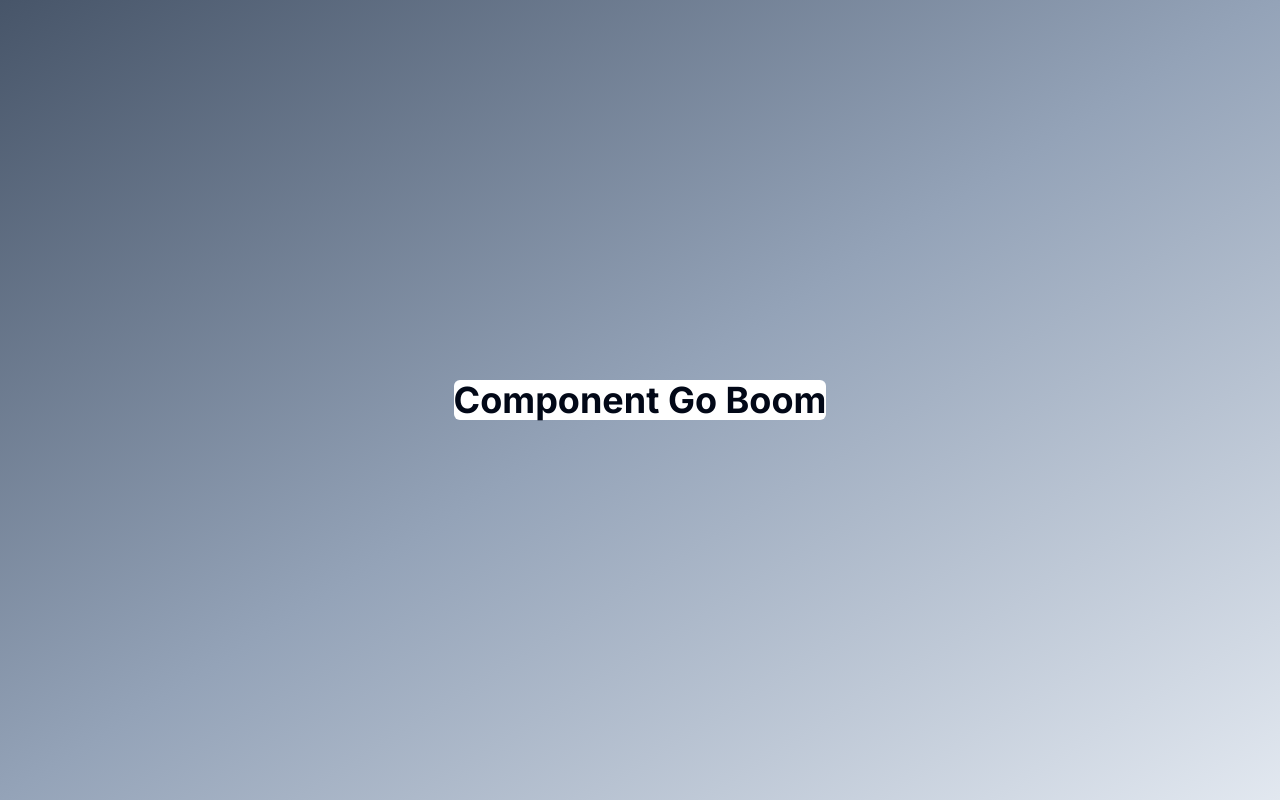
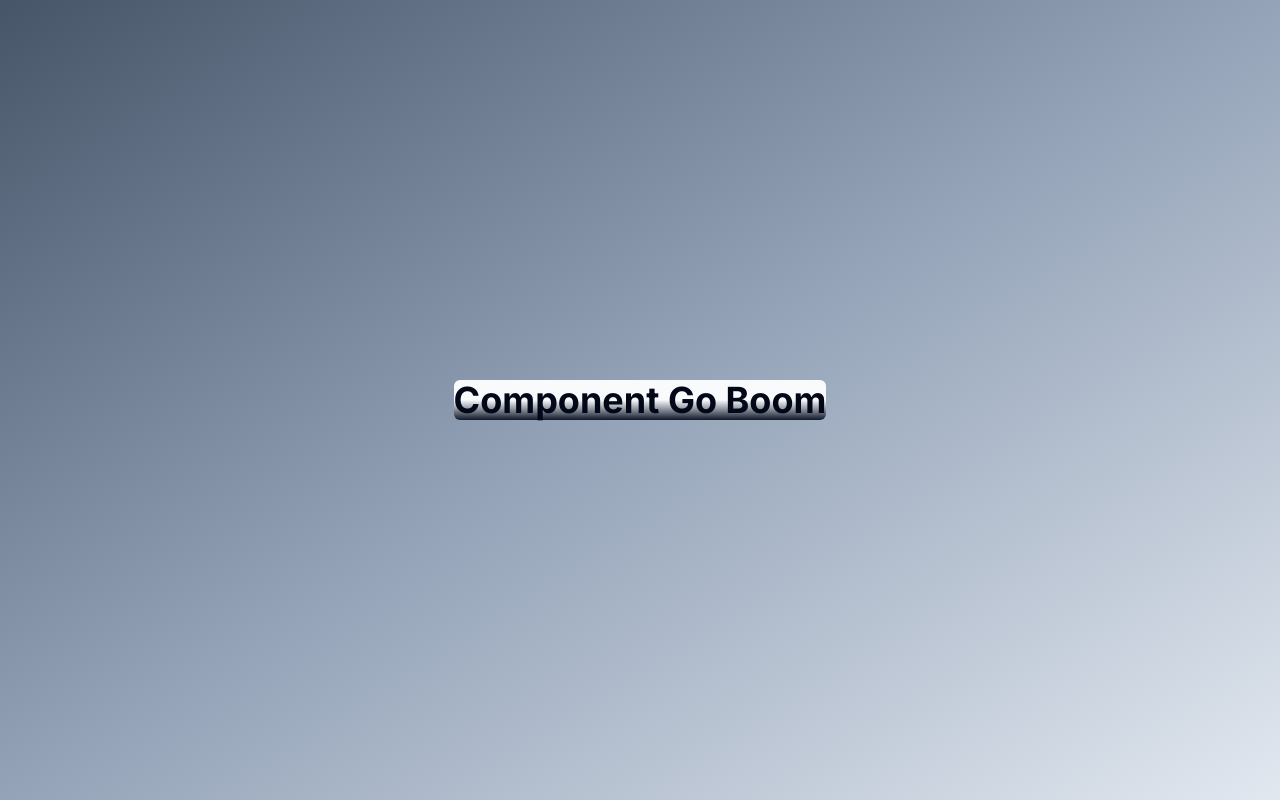
Before and after one commit to DRIZZTAR/component-library, a Next.js app: page / in a window 1280 px wide. Built offline with nearby package versions, Linux system fonts and the light colour scheme.

Commit message:
exploring same active gradient color as from color to create hard stop

```diff
--- a/app/page.tsx
+++ b/app/page.tsx
@@ -2,7 +2,7 @@ export default function Home() {
   return (
     <main className="flex min-h-screen flex-col items-center justify-center bg-gradient-to-br from-slate-600 via-slate-400 to-slate-200 p-24">
       <div>
-        <h1 className="text-4xl font-bold bg-white/100 rounded-md text-center">
+        <h1 className="text-4xl font-bold bg-gradient-to-b from-slate-50 via-slate-50 to-slate-900 rounded-md text-center">
           Component Go Boom
         </h1>
       </div>
```
